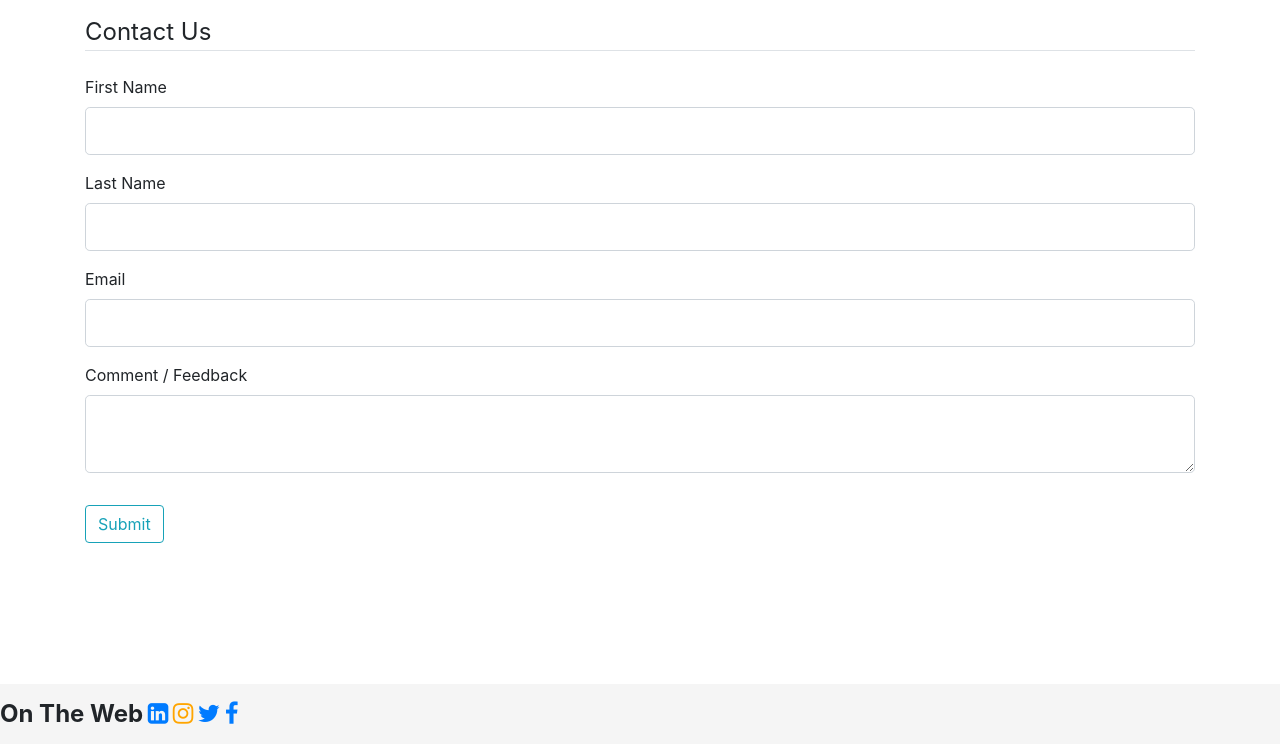
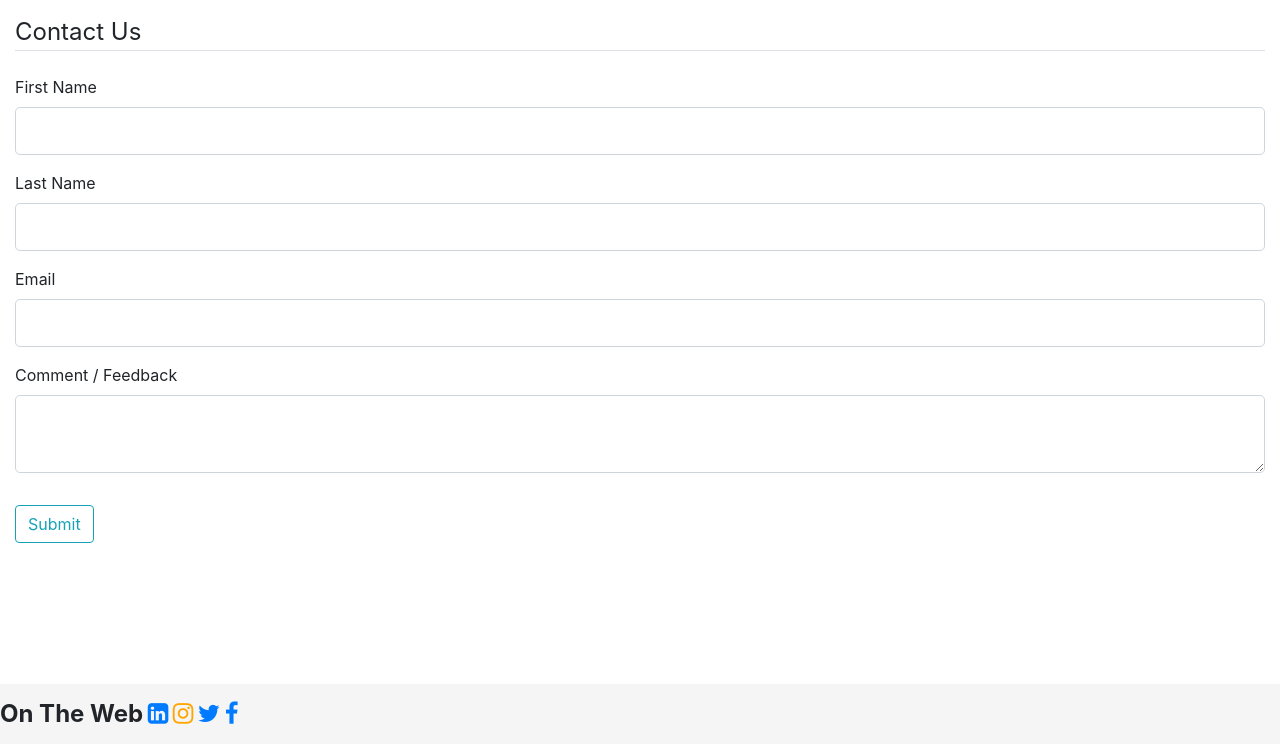
Before and after one commit to MKing301/math-pd-depo, a Flask app: page /contact in a window 1280 px wide. Shown: the part 56-802 px from the top of the page. Run offline with Flask 2, Linux system fonts and the light colour scheme; some libraries are stand-ins or nearby versions.

Commit message:
Update container class to include fluid

```diff
--- a/pd_app/templates/layout.html
+++ b/pd_app/templates/layout.html
@@ -26,7 +26,7 @@
 </head>
 <body>
 	{% include 'includes/_navbar.html' %}
-        <main role="main" class="container">
+        <main role="main" class="container-fluid">
             <div class="row">
                 <div class="col-md-12">
                     {% with messages = get_flashed_messages(with_categories=true) %}
```
